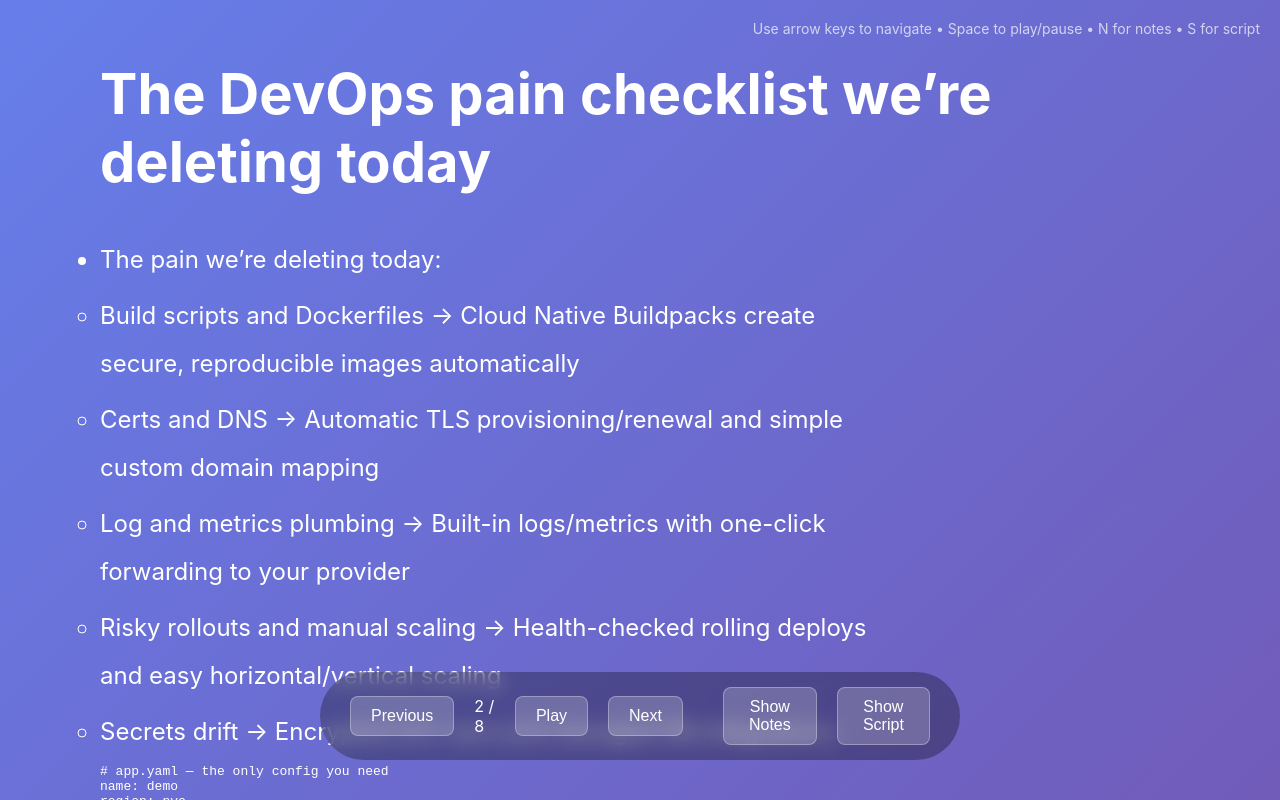
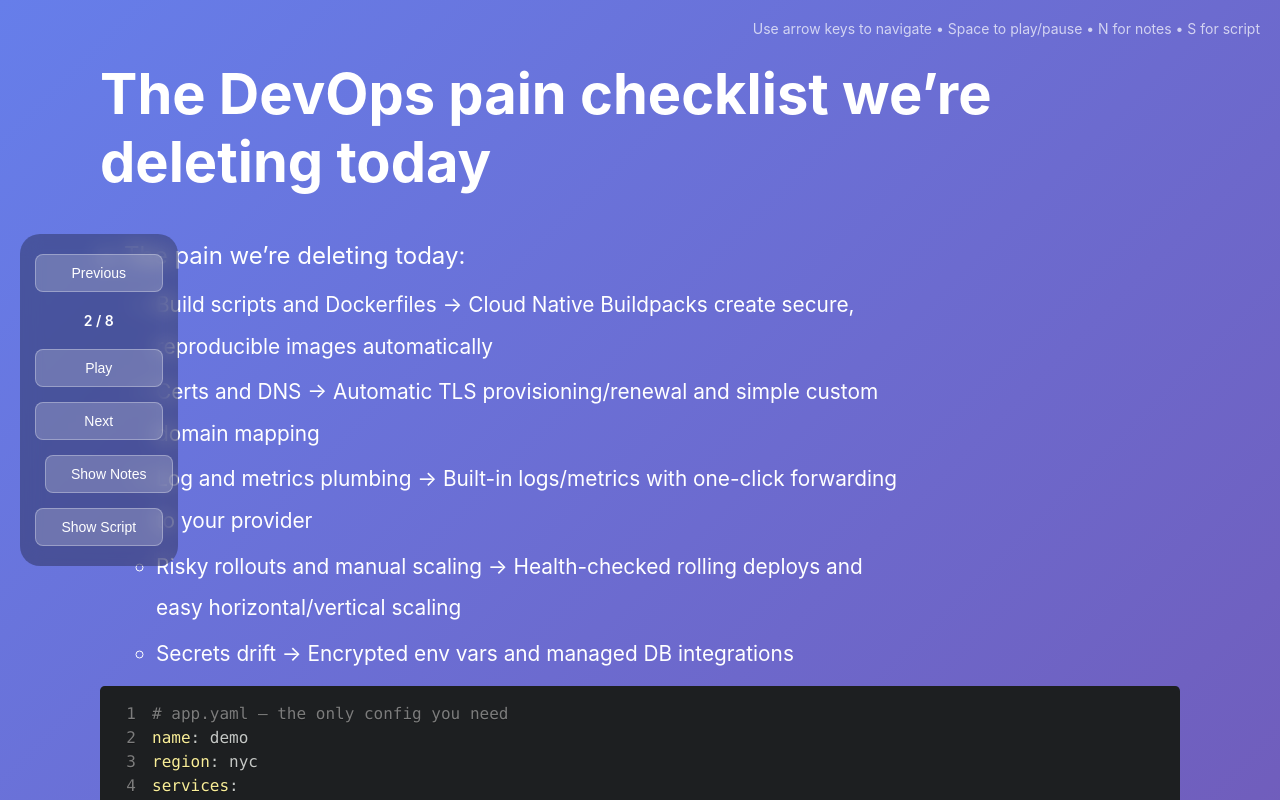
Before and after one commit to ElanHasson/1755561884283, a Next.js app: page / in a window 1280 px wide. Both pictures are taken after a click on the button "Next". Shown: the top 800 px of the page. Built offline with nearby package versions, Linux system fonts and the light colour scheme.

Commit message:
Deploy webinar presentation webinar-1755561884283

```diff
--- a/app/globals.css
+++ b/app/globals.css
@@ -38,10 +38,18 @@ body {
   font-size: 1.5rem;
   line-height: 2;
   max-width: 800px;
+  padding-left: 1.5rem;
 }
 
 .slide li {
-  margin: 0.5rem 0;
+  margin: 0.25rem 0;
+}
+
+.slide ul ul, .slide ol ol, .slide ul ol, .slide ol ul {
+  font-size: 1.3rem;
+  margin-top: 0.25rem;
+  margin-bottom: 0.25rem;
+  padding-left: 2rem;
 }
 
 .title-slide {
@@ -139,27 +147,31 @@ body {
 
 .navigation {
   position: fixed;
-  bottom: 40px;
-  left: 50%;
-  transform: translateX(-50%);
+  left: 20px;
+  top: 50%;
+  transform: translateY(-50%);
   display: flex;
-  gap: 20px;
+  flex-direction: column;
+  gap: 15px;
   align-items: center;
   background: rgba(0, 0, 0, 0.3);
-  padding: 15px 30px;
-  border-radius: 50px;
+  padding: 20px 15px;
+  border-radius: 20px;
   backdrop-filter: blur(10px);
+  z-index: 1000;
 }
 
 .navigation button {
-  padding: 10px 20px;
-  font-size: 16px;
+  padding: 10px 15px;
+  font-size: 14px;
   background: rgba(255, 255, 255, 0.2);
   color: white;
   border: 1px solid rgba(255, 255, 255, 0.3);
   border-radius: 8px;
   cursor: pointer;
   transition: all 0.2s;
+  width: 100%;
+  min-width: 80px;
 }
 
 .navigation button:hover:not(:disabled) {
@@ -170,3 +182,9 @@ body {
   opacity: 0.5;
   cursor: not-allowed;
 }
+
+.navigation span {
+  font-size: 14px;
+  font-weight: 600;
+  padding: 5px 0;
+}
--- a/components/slides/Slide_s2.tsx
+++ b/components/slides/Slide_s2.tsx
@@ -2,6 +2,8 @@ import ReactMarkdown from 'react-markdown';
 import remarkGfm from 'remark-gfm';
 import { useEffect, useRef } from 'react';
 import mermaid from 'mermaid';
+import { Prism as SyntaxHighlighter } from 'react-syntax-highlighter';
+import { atomDark } from 'react-syntax-highlighter/dist/esm/styles/prism';
 
 export default function Slide() {
   const markdown = `- The pain we’re deleting today:
@@ -10,7 +12,6 @@ export default function Slide() {
   - Log and metrics plumbing → Built-in logs/metrics with one-click forwarding to your provider
   - Risky rollouts and manual scaling → Health-checked rolling deploys and easy horizontal/vertical scaling
   - Secrets drift → Encrypted env vars and managed DB integrations
-
 \`\`\`yaml
 # app.yaml — the only config you need
 name: demo
@@ -42,7 +43,6 @@ log_destinations:
       api_key: \${DATADOG_API_KEY}
       region: US
 \`\`\`
-
 \`\`\`mermaid
 flowchart TD
   A[Push code] --> B[CNB detects runtime & builds image]
@@ -53,8 +53,7 @@ flowchart TD
   D --> G[You focus on features]
   E --> G
   F --> G
-\`\`\`
-`;
+\`\`\``;
   const mermaidRef = useRef(0);
 
   useEffect(() => {
@@ -105,12 +104,21 @@ flowchart TD
       <ReactMarkdown
         remarkPlugins={[remarkGfm]}
         components={{
-          code({node, className, children, ...props}: any) {
-            const match = /language-(w+)/.exec(className || '');
+          code({node, inline, className, children, ...props}: any) {
+            const match = /language-(\w+)/.exec(className || '');
             const language = match ? match[1] : '';
-            const isInline = !className;
 
-            if (!isInline && language === 'mermaid') {
+            // Handle inline code
+            if (inline) {
+              return (
+                <code className={className} {...props}>
+                  {children}
+                </code>
+              );
+            }
+
+            // Handle mermaid diagrams
+            if (language === 'mermaid') {
               return (
                 <pre className="language-mermaid">
                   <code>{String(children).replace(/\n$/, '')}</code>
@@ -118,10 +126,28 @@ flowchart TD
               );
             }
 
+            // Handle code blocks with syntax highlighting
+            if (language) {
+              return (
+                <SyntaxHighlighter
+                  language={language}
+                  style={atomDark}
+                  showLineNumbers={true}
+                  PreTag="div"
+                  {...props}
+                >
+                  {String(children).replace(/\n$/, '')}
+                </SyntaxHighlighter>
+              );
+            }
+
+            // Default code block without highlighting
             return (
-              <code className={className} {...props}>
-                {children}
-              </code>
+              <pre>
+                <code className={className} {...props}>
+                  {children}
+                </code>
+              </pre>
             );
           }
         }}
--- a/components/slides/Slide_s3.tsx
+++ b/components/slides/Slide_s3.tsx
@@ -2,6 +2,8 @@ import ReactMarkdown from 'react-markdown';
 import remarkGfm from 'remark-gfm';
 import { useEffect, useRef } from 'react';
 import mermaid from 'mermaid';
+import { Prism as SyntaxHighlighter } from 'react-syntax-highlighter';
+import { atomDark } from 'react-syntax-highlighter/dist/esm/styles/prism';
 
 export default function Slide() {
   const markdown = `- Why Buildpacks remove DevOps pain
@@ -9,18 +11,15 @@ export default function Slide() {
   - Reproducible, cached builds; secure base images and SBOMs
   - Sensible defaults; override with env vars when needed
   - Output: OCI image ready for rolling deploys
-
 - App Platform components you can mix
   - Web Services: HTTP APIs, web apps
   - Static Sites: Built and hosted on a global CDN
   - Workers: Background jobs, schedulers, queue consumers
   - Define multiple components in one app; scale independently
-
 - The App Spec: your single source of truth
   - Declarative YAML for source, routes, env, scaling, health checks
   - Keep it in git for repeatable, auditable deploys (GitOps style)
   - Works for monorepos via source_dir
-
 \`\`\`mermaid
 flowchart LR
   A[Git push / Merge] --> B[App Platform]
@@ -40,7 +39,6 @@ flowchart LR
   K --> L
   L --> M[Logs + Metrics + Autoscaling]
 \`\`\`
-
 \`\`\`yaml
 # Minimal App Spec (API + Worker + Static Site)
 name: myapp
@@ -82,7 +80,6 @@ static_sites:
     output_dir: dist
 # TLS, DNS, logs, metrics handled by the platform; add domains/log forwarding as needed
 \`\`\`
-
 - Practical tips
   - If detection misses, add runtime hints (e.g., package.json, Procfile, runtime.txt) or set BP_* vars
   - Scope monorepos with source_dir to speed builds
@@ -137,12 +134,21 @@ static_sites:
       <ReactMarkdown
         remarkPlugins={[remarkGfm]}
         components={{
-          code({node, className, children, ...props}: any) {
-            const match = /language-(w+)/.exec(className || '');
+          code({node, inline, className, children, ...props}: any) {
+            const match = /language-(\w+)/.exec(className || '');
             const language = match ? match[1] : '';
-            const isInline = !className;
 
-            if (!isInline && language === 'mermaid') {
+            // Handle inline code
+            if (inline) {
+              return (
+                <code className={className} {...props}>
+                  {children}
+                </code>
+              );
+            }
+
+            // Handle mermaid diagrams
+            if (language === 'mermaid') {
               return (
                 <pre className="language-mermaid">
                   <code>{String(children).replace(/\n$/, '')}</code>
@@ -150,10 +156,28 @@ static_sites:
               );
             }
 
+            // Handle code blocks with syntax highlighting
+            if (language) {
+              return (
+                <SyntaxHighlighter
+                  language={language}
+                  style={atomDark}
+                  showLineNumbers={true}
+                  PreTag="div"
+                  {...props}
+                >
+                  {String(children).replace(/\n$/, '')}
+                </SyntaxHighlighter>
+              );
+            }
+
+            // Default code block without highlighting
             return (
-              <code className={className} {...props}>
-                {children}
-              </code>
+              <pre>
+                <code className={className} {...props}>
+                  {children}
+                </code>
+              </pre>
             );
           }
         }}
--- a/components/slides/Slide_s4.tsx
+++ b/components/slides/Slide_s4.tsx
@@ -2,6 +2,8 @@ import ReactMarkdown from 'react-markdown';
 import remarkGfm from 'remark-gfm';
 import { useEffect, useRef } from 'react';
 import mermaid from 'mermaid';
+import { Prism as SyntaxHighlighter } from 'react-syntax-highlighter';
+import { atomDark } from 'react-syntax-highlighter/dist/esm/styles/prism';
 
 export default function Slide() {
   const markdown = `- Connect repo; no Dockerfile needed — Buildpacks auto-detect and build
@@ -9,7 +11,6 @@ export default function Slide() {
 - Set min/max instances; platform autoscale handles bursts
 - View live logs and metrics; forward logs to your provider
 - Keep it repeatable with an app spec (YAML)
-
 \`\`\`javascript
 // index.js — tiny API with health check and structured logs
 const express = require('express');
@@ -28,7 +29,6 @@ app.listen(PORT, () => {
   console.log(JSON.stringify({ level: 'info', msg: \`listening on \${PORT}\`, ts: new Date().toISOString() }));
 });
 \`\`\`
-
 \`\`\`yaml
 # app.yaml — minimal web service (Buildpacks build from source)
 name: demo-app
@@ -50,7 +50,6 @@ services:
       - key: NODE_ENV
         value: production
 \`\`\`
-
 \`\`\`bash
 # Logs (CLI): stream app logs during the demo
 # Get the app ID from the UI or \`doctl apps list\`
@@ -59,7 +58,6 @@ doctl apps logs <APP_ID> --follow --component api
 # Optional quick load to trigger autoscale (in another terminal)
 npx autocannon -c 50 -d 60 https://<your-app>.ondigitalocean.app/
 \`\`\`
-
 \`\`\`mermaid
 flowchart LR
   A[Git Repo] --> B[Buildpacks Detect\n(Node, Python, etc.)]
@@ -68,8 +66,7 @@ flowchart LR
   D --> E[Default URL + TLS\nondigitalocean.app]
   E --> F[Autoscale on load\n(min/max instances)]
   D --> G[Logs & Metrics\nUI/CLI/Forwarding]
-\`\`\`
-`;
+\`\`\``;
   const mermaidRef = useRef(0);
 
   useEffect(() => {
@@ -120,12 +117,21 @@ flowchart LR
       <ReactMarkdown
         remarkPlugins={[remarkGfm]}
         components={{
-          code({node, className, children, ...props}: any) {
-            const match = /language-(w+)/.exec(className || '');
+          code({node, inline, className, children, ...props}: any) {
+            const match = /language-(\w+)/.exec(className || '');
             const language = match ? match[1] : '';
-            const isInline = !className;
 
-            if (!isInline && language === 'mermaid') {
+            // Handle inline code
+            if (inline) {
+              return (
+                <code className={className} {...props}>
+                  {children}
+                </code>
+              );
+            }
+
+            // Handle mermaid diagrams
+            if (language === 'mermaid') {
               return (
                 <pre className="language-mermaid">
                   <code>{String(children).replace(/\n$/, '')}</code>
@@ -133,10 +139,28 @@ flowchart LR
               );
             }
 
+            // Handle code blocks with syntax highlighting
+            if (language) {
+              return (
+                <SyntaxHighlighter
+                  language={language}
+                  style={atomDark}
+                  showLineNumbers={true}
+                  PreTag="div"
+                  {...props}
+                >
+                  {String(children).replace(/\n$/, '')}
+                </SyntaxHighlighter>
+              );
+            }
+
+            // Default code block without highlighting
             return (
-              <code className={className} {...props}>
-                {children}
-              </code>
+              <pre>
+                <code className={className} {...props}>
+                  {children}
+                </code>
+              </pre>
             );
           }
         }}
--- a/components/slides/Slide_s5.tsx
+++ b/components/slides/Slide_s5.tsx
@@ -2,13 +2,14 @@ import ReactMarkdown from 'react-markdown';
 import remarkGfm from 'remark-gfm';
 import { useEffect, useRef } from 'react';
 import mermaid from 'mermaid';
+import { Prism as SyntaxHighlighter } from 'react-syntax-highlighter';
+import { atomDark } from 'react-syntax-highlighter/dist/esm/styles/prism';
 
 export default function Slide() {
   const markdown = `- **Adopt paved roads: Buildpacks + app spec**
   - Start with Cloud Native Buildpacks; skip bespoke Dockerfiles and bash build glue
   - Keep an \`app.yaml\` in the repo for GitOps-style, repeatable deploys
   - Map custom domains; App Platform handles TLS certs and renewals automatically
-
 \`\`\`yaml
 # app.yaml (excerpt)
 name: myapp
@@ -38,12 +39,10 @@ log_destinations:
       api_key: \${DATADOG_API_KEY}
       region: US
 \`\`\`
-
 - **12‑Factor config, not snowflake servers**
   - Use env vars for config and secrets; avoid filesystem persistence
   - Attach Managed Databases and Spaces for durable data
   - Separate staging/prod apps with distinct secrets
-
 \`\`\`yaml
 # Secrets and environment separation
 envs:
@@ -53,30 +52,24 @@ envs:
     value: \${REDIS_URL}
     type: SECRET
 \`\`\`
-
 - **Health checks + safe deploys**
   - Provide a lightweight readiness endpoint; enable rolling deploys
   - Fail fast on unhealthy builds to avoid serving bad releases
-
 \`\`\`js
 // Node/Express readiness
 app.get('/health', (req, res) => {
   res.status(200).json({ ok: true, uptime: process.uptime() });
 });
 \`\`\`
-
 - **Observability by default**
   - Use structured logs; forward to your provider in one click/app spec
   - Monitor CPU, memory, request metrics; set alerts in your APM
-
 \`\`\`json
 {"ts":"2025-08-18T12:00:00Z","level":"info","evt":"user_signup","user_id":"123","plan":"pro"}
 \`\`\`
-
 - **Scale smart + isolate workloads**
   - Right-size instances; set autoscaling ranges per component
   - Split API, static site, and workers so each scales independently
-
 \`\`\`mermaid
 flowchart TD
   A[git push] --> B[Buildpacks detect + build]
@@ -86,8 +79,7 @@ flowchart TD
   D --> F[Logs + Metrics]
   F --> G[Alerts/Forwarding]
   D --> H[Autoscale per component]
-\`\`\`
-`;
+\`\`\``;
   const mermaidRef = useRef(0);
 
   useEffect(() => {
@@ -138,12 +130,21 @@ flowchart TD
       <ReactMarkdown
         remarkPlugins={[remarkGfm]}
         components={{
-          code({node, className, children, ...props}: any) {
-            const match = /language-(w+)/.exec(className || '');
+          code({node, inline, className, children, ...props}: any) {
+            const match = /language-(\w+)/.exec(className || '');
             const language = match ? match[1] : '';
-            const isInline = !className;
 
-            if (!isInline && language === 'mermaid') {
+            // Handle inline code
+            if (inline) {
+              return (
+                <code className={className} {...props}>
+                  {children}
+                </code>
+              );
+            }
+
+            // Handle mermaid diagrams
+            if (language === 'mermaid') {
               return (
                 <pre className="language-mermaid">
                   <code>{String(children).replace(/\n$/, '')}</code>
@@ -151,10 +152,28 @@ flowchart TD
               );
             }
 
+            // Handle code blocks with syntax highlighting
+            if (language) {
+              return (
+                <SyntaxHighlighter
+                  language={language}
+                  style={atomDark}
+                  showLineNumbers={true}
+                  PreTag="div"
+                  {...props}
+                >
+                  {String(children).replace(/\n$/, '')}
+                </SyntaxHighlighter>
+              );
+            }
+
+            // Default code block without highlighting
             return (
-              <code className={className} {...props}>
-                {children}
-              </code>
+              <pre>
+                <code className={className} {...props}>
+                  {children}
+                </code>
+              </pre>
             );
           }
         }}
--- a/components/slides/Slide_s6.tsx
+++ b/components/slides/Slide_s6.tsx
@@ -2,32 +2,29 @@ import ReactMarkdown from 'react-markdown';
 import remarkGfm from 'remark-gfm';
 import { useEffect, useRef } from 'react';
 import mermaid from 'mermaid';
+import { Prism as SyntaxHighlighter } from 'react-syntax-highlighter';
+import { atomDark } from 'react-syntax-highlighter/dist/esm/styles/prism';
 
 export default function Slide() {
   const markdown = `- **Buildpack detects the wrong runtime**
   - Add clear language signals; avoid custom Dockerfiles unless truly needed
   - Use Procfile/runtime pinning
-
 \`\`\`procfile
 # Procfile (root or source_dir)
 web: node server.js
 \`\`\`
-
 \`\`\`text
 # runtime.txt (Python example)
 python-3.11.5
 \`\`\`
-
 \`\`\`json
 // package.json (Node example)
 {
   "engines": { "node": ">=18 <21" }
 }
 \`\`\`
-
 - **Secrets/config drift**
   - Keep config in App Spec; mark secrets explicitly
-
 \`\`\`yaml
 # app.yaml snippet
 services:
@@ -39,13 +36,10 @@ services:
         scope: RUN_AND_BUILD_TIME
         type: SECRET
 \`\`\`
-
 - **Ephemeral filesystem & migrations**
   - Don’t write to disk; use Managed Databases/Spaces; run migrations during deploy via a worker or scripted step
-
 - **No health checks or scaling tuning**
   - Add a lightweight readiness endpoint; set min/max instances
-
 \`\`\`yaml
 services:
   - name: api
@@ -53,7 +47,6 @@ services:
     health_check:
       path: /health
 \`\`\`
-
 \`\`\`mermaid flowchart TD
   A[Build fails / wrong runtime] --> B[Add Procfile or runtime.txt]
   B --> C{Fixed?}
@@ -61,8 +54,7 @@ services:
   C -- No --> E[Consider Dockerfile as last resort]
   F[Data missing / resets] --> G[Use Managed DB/Spaces; run migrations]
   H[Intermittent 502s] --> I[Add health_check + set min/max instances]
-\`\`\`
-`;
+\`\`\``;
   const mermaidRef = useRef(0);
 
   useEffect(() => {
@@ -113,12 +105,21 @@ services:
       <ReactMarkdown
         remarkPlugins={[remarkGfm]}
         components={{
-          code({node, className, children, ...props}: any) {
-            const match = /language-(w+)/.exec(className || '');
+          code({node, inline, className, children, ...props}: any) {
+            const match = /language-(\w+)/.exec(className || '');
             const language = match ? match[1] : '';
-            const isInline = !className;
 
-            if (!isInline && language === 'mermaid') {
+            // Handle inline code
+            if (inline) {
+              return (
+                <code className={className} {...props}>
+                  {children}
+                </code>
+              );
+            }
+
+            // Handle mermaid diagrams
+            if (language === 'mermaid') {
               return (
                 <pre className="language-mermaid">
                   <code>{String(children).replace(/\n$/, '')}</code>
@@ -126,10 +127,28 @@ services:
               );
             }
 
+            // Handle code blocks with syntax highlighting
+            if (language) {
+              return (
+                <SyntaxHighlighter
+                  language={language}
+                  style={atomDark}
+                  showLineNumbers={true}
+                  PreTag="div"
+                  {...props}
+                >
+                  {String(children).replace(/\n$/, '')}
+                </SyntaxHighlighter>
+              );
+            }
+
+            // Default code block without highlighting
             return (
-              <code className={className} {...props}>
-                {children}
-              </code>
+              <pre>
+                <code className={className} {...props}>
+                  {children}
+                </code>
+              </pre>
             );
           }
         }}
--- a/components/slides/Slide_s7.tsx
+++ b/components/slides/Slide_s7.tsx
@@ -2,6 +2,8 @@ import ReactMarkdown from 'react-markdown';
 import remarkGfm from 'remark-gfm';
 import { useEffect, useRef } from 'react';
 import mermaid from 'mermaid';
+import { Prism as SyntaxHighlighter } from 'react-syntax-highlighter';
+import { atomDark } from 'react-syntax-highlighter/dist/esm/styles/prism';
 
 export default function Slide() {
   const markdown = `- Drop a number in chat now:
@@ -12,7 +14,6 @@ export default function Slide() {
   - 2 → Map your domain; TLS certs are auto-provisioned and renewed
   - 3 → View logs/metrics in console; enable log forwarding in app spec
   - 4 → Pick instance size, set instance counts; rolling deploys + health checks
-
 \`\`\`mermaid
 flowchart TD
   Q[What's blocking you most?] --> B1[Build scripts & Dockerfiles]
@@ -24,7 +25,6 @@ flowchart TD
   B3 --> S3[Logs in UI + forward to APM]
   B4 --> S4[Instance sizing + health checks]
 \`\`\`
-
 \`\`\`yaml
 # App Platform snippet: logs, health checks, domain
 services:
@@ -98,12 +98,21 @@ domains:
       <ReactMarkdown
         remarkPlugins={[remarkGfm]}
         components={{
-          code({node, className, children, ...props}: any) {
-            const match = /language-(w+)/.exec(className || '');
+          code({node, inline, className, children, ...props}: any) {
+            const match = /language-(\w+)/.exec(className || '');
             const language = match ? match[1] : '';
-            const isInline = !className;
 
-            if (!isInline && language === 'mermaid') {
+            // Handle inline code
+            if (inline) {
+              return (
+                <code className={className} {...props}>
+                  {children}
+                </code>
+              );
+            }
+
+            // Handle mermaid diagrams
+            if (language === 'mermaid') {
               return (
                 <pre className="language-mermaid">
                   <code>{String(children).replace(/\n$/, '')}</code>
@@ -111,10 +120,28 @@ domains:
               );
             }
 
+            // Handle code blocks with syntax highlighting
+            if (language) {
+              return (
+                <SyntaxHighlighter
+                  language={language}
+                  style={atomDark}
+                  showLineNumbers={true}
+                  PreTag="div"
+                  {...props}
+                >
+                  {String(children).replace(/\n$/, '')}
+                </SyntaxHighlighter>
+              );
+            }
+
+            // Default code block without highlighting
             return (
-              <code className={className} {...props}>
-                {children}
-              </code>
+              <pre>
+                <code className={className} {...props}>
+                  {children}
+                </code>
+              </pre>
             );
           }
         }}
--- a/components/slides/Slide_s8.tsx
+++ b/components/slides/Slide_s8.tsx
@@ -2,6 +2,8 @@ import ReactMarkdown from 'react-markdown';
 import remarkGfm from 'remark-gfm';
 import { useEffect, useRef } from 'react';
 import mermaid from 'mermaid';
+import { Prism as SyntaxHighlighter } from 'react-syntax-highlighter';
+import { atomDark } from 'react-syntax-highlighter/dist/esm/styles/prism';
 
 export default function Slide() {
   const markdown = `- Ship today in 5 steps
@@ -10,11 +12,9 @@ export default function Slide() {
   - Expose \`/health\` for safe rolling deploys
   - Map custom domain → TLS auto-provisioned/renewed
   - Set min/max instances; enable log forwarding
-
 - Keep it reproducible
   - Commit an \`app.yaml\` in your repo (GitOps-friendly)
   - Stateless app; use Managed Databases/Spaces for persistence
-
 \`\`\`yaml
 # app.yaml — minimal starter
 name: myapp
@@ -36,7 +36,6 @@ services:
         value: \${DATABASE_URL}
         type: SECRET
 \`\`\`
-
 \`\`\`mermaid
 flowchart TD
   A[Push to main] --> B[Buildpacks build image]
@@ -44,8 +43,7 @@ flowchart TD
   C --> D[TLS & DNS auto]
   D --> E[Autoscale + Logs/Metrics]
   E --> F[Sleep well]
-\`\`\`
-`;
+\`\`\``;
   const mermaidRef = useRef(0);
 
   useEffect(() => {
@@ -96,12 +94,21 @@ flowchart TD
       <ReactMarkdown
         remarkPlugins={[remarkGfm]}
         components={{
-          code({node, className, children, ...props}: any) {
-            const match = /language-(w+)/.exec(className || '');
+          code({node, inline, className, children, ...props}: any) {
+            const match = /language-(\w+)/.exec(className || '');
             const language = match ? match[1] : '';
-            const isInline = !className;
 
-            if (!isInline && language === 'mermaid') {
+            // Handle inline code
+            if (inline) {
+              return (
+                <code className={className} {...props}>
+                  {children}
+                </code>
+              );
+            }
+
+            // Handle mermaid diagrams
+            if (language === 'mermaid') {
               return (
                 <pre className="language-mermaid">
                   <code>{String(children).replace(/\n$/, '')}</code>
@@ -109,10 +116,28 @@ flowchart TD
               );
             }
 
+            // Handle code blocks with syntax highlighting
+            if (language) {
+              return (
+                <SyntaxHighlighter
+                  language={language}
+                  style={atomDark}
+                  showLineNumbers={true}
+                  PreTag="div"
+                  {...props}
+                >
+                  {String(children).replace(/\n$/, '')}
+                </SyntaxHighlighter>
+              );
+            }
+
+            // Default code block without highlighting
             return (
-              <code className={className} {...props}>
-                {children}
-              </code>
+              <pre>
+                <code className={className} {...props}>
+                  {children}
+                </code>
+              </pre>
             );
           }
         }}
```
Also changed, not shown: data/presentation.json (+15 -15 lines).
